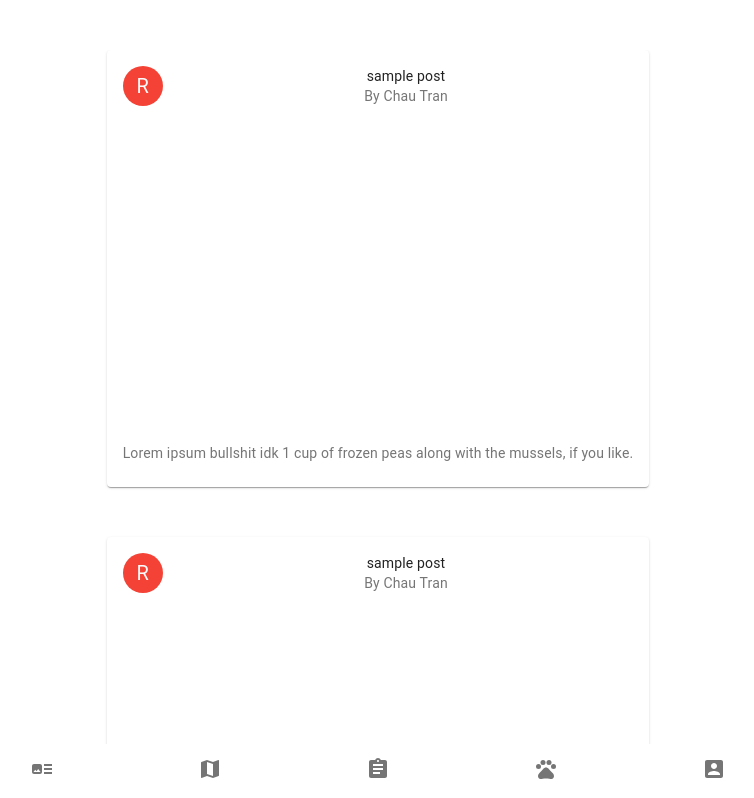
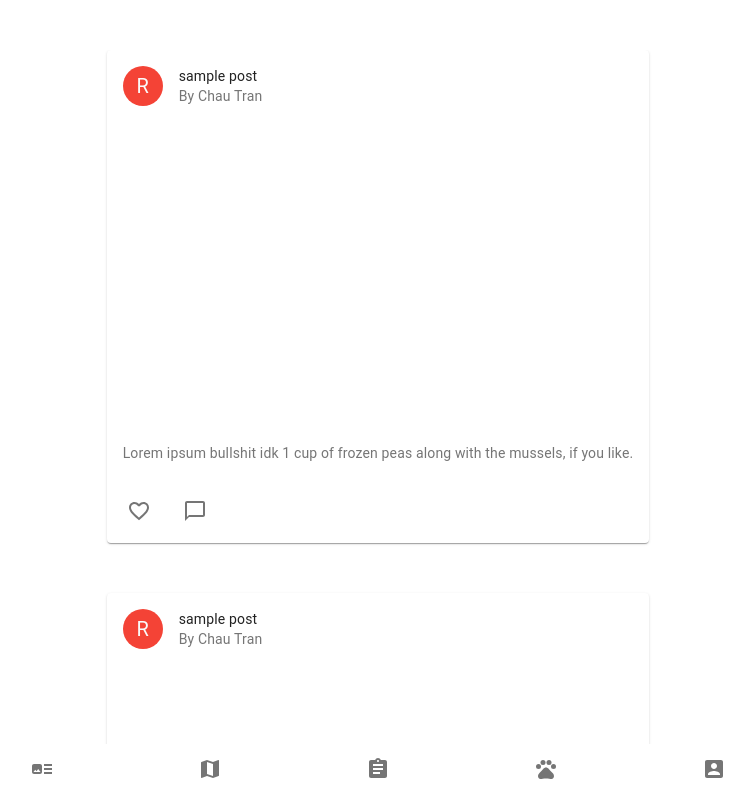
Before and after one commit to chautrn/CleanUp, a React (Create React App) app in the folder frontend/: page / in a window 1280 px wide. Shown: the top 798 px of the page, without its empty margins (262-1016 px from the left). Built offline with nearby package versions, Linux system fonts and the light colour scheme; the HTML template or start-up script is replaced by a standard one.

Commit message:
Added like and comment buttons

```diff
--- a/frontend/src/components/Post.js
+++ b/frontend/src/components/Post.js
@@ -5,10 +5,10 @@ import CardHeader from '@material-ui/core/CardHeader';
 import CardMedia from '@material-ui/core/CardMedia';
 import CardContent from '@material-ui/core/CardContent';
 import CardActions from '@material-ui/core/CardActions';
-import Collapse from '@material-ui/core/Collapse';
 import Avatar from '@material-ui/core/Avatar';
 import IconButton from '@material-ui/core/IconButton';
 import Typography from '@material-ui/core/Typography';
+import { FavoriteBorder, ChatBubbleOutline } from '@material-ui/icons';
 import { red  } from '@material-ui/core/colors';
 
 const useStyles = makeStyles((theme) => ({
@@ -29,7 +29,7 @@ const Post = props => {
 	const classes = useStyles();
 
 	return(
-		<div style={{display: 'flex', justifyContent: 'center'}}>
+		<div style={{display: 'flex', justifyContent: 'center', textAlign: 'left'}}>
 			<Card className={classes.root}>
 				<CardHeader
 					avatar={
@@ -48,6 +48,14 @@ const Post = props => {
 						Lorem ipsum bullshit idk 1 cup of frozen peas along with the mussels, if you like.
 					</Typography>
 				</CardContent>
+				<CardActions>
+					<IconButton>
+						<FavoriteBorder />
+					</IconButton>
+					<IconButton>
+						<ChatBubbleOutline />
+					</IconButton>
+				</CardActions>
 			</Card>
 		</div>
 	);
```
